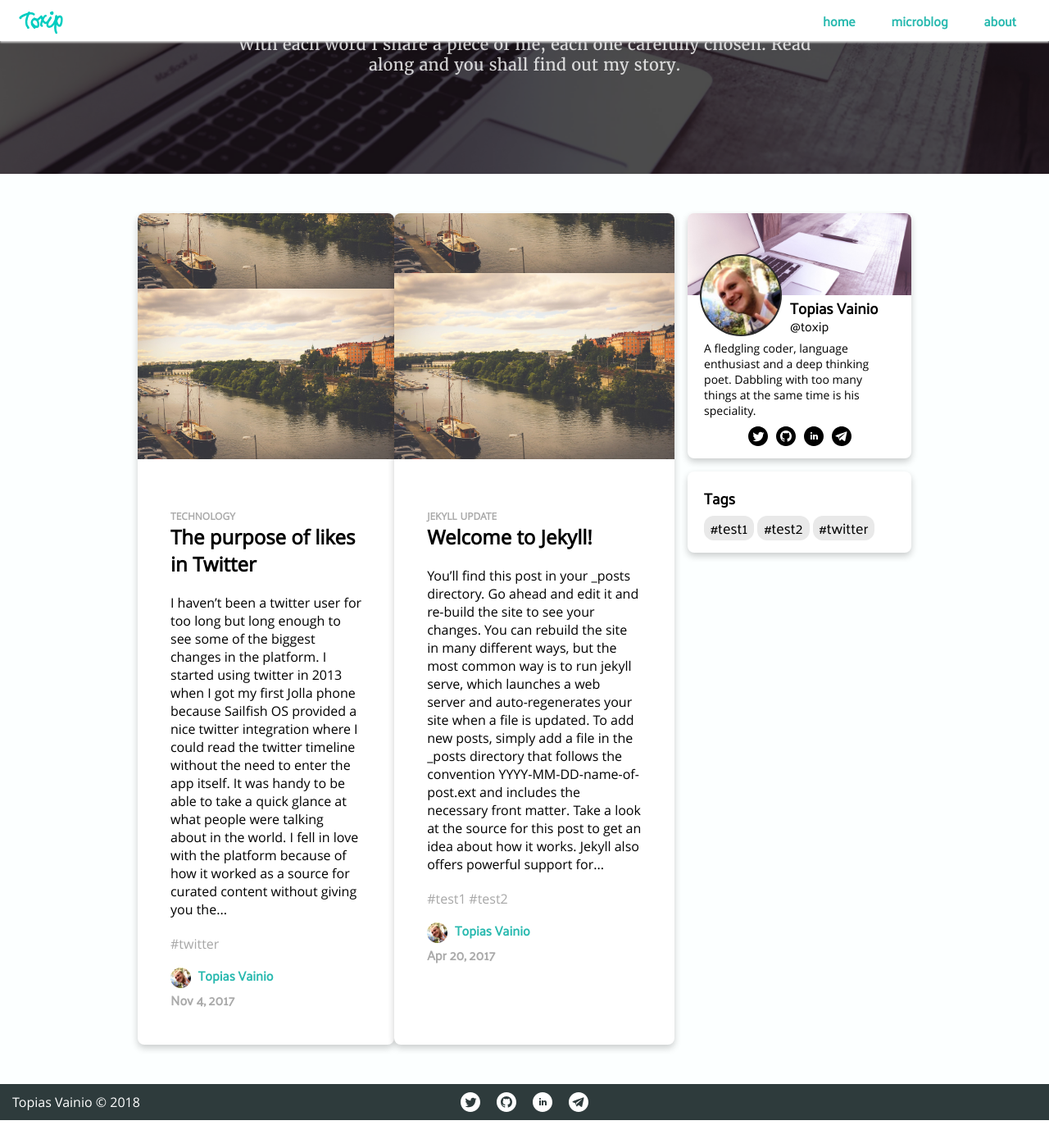
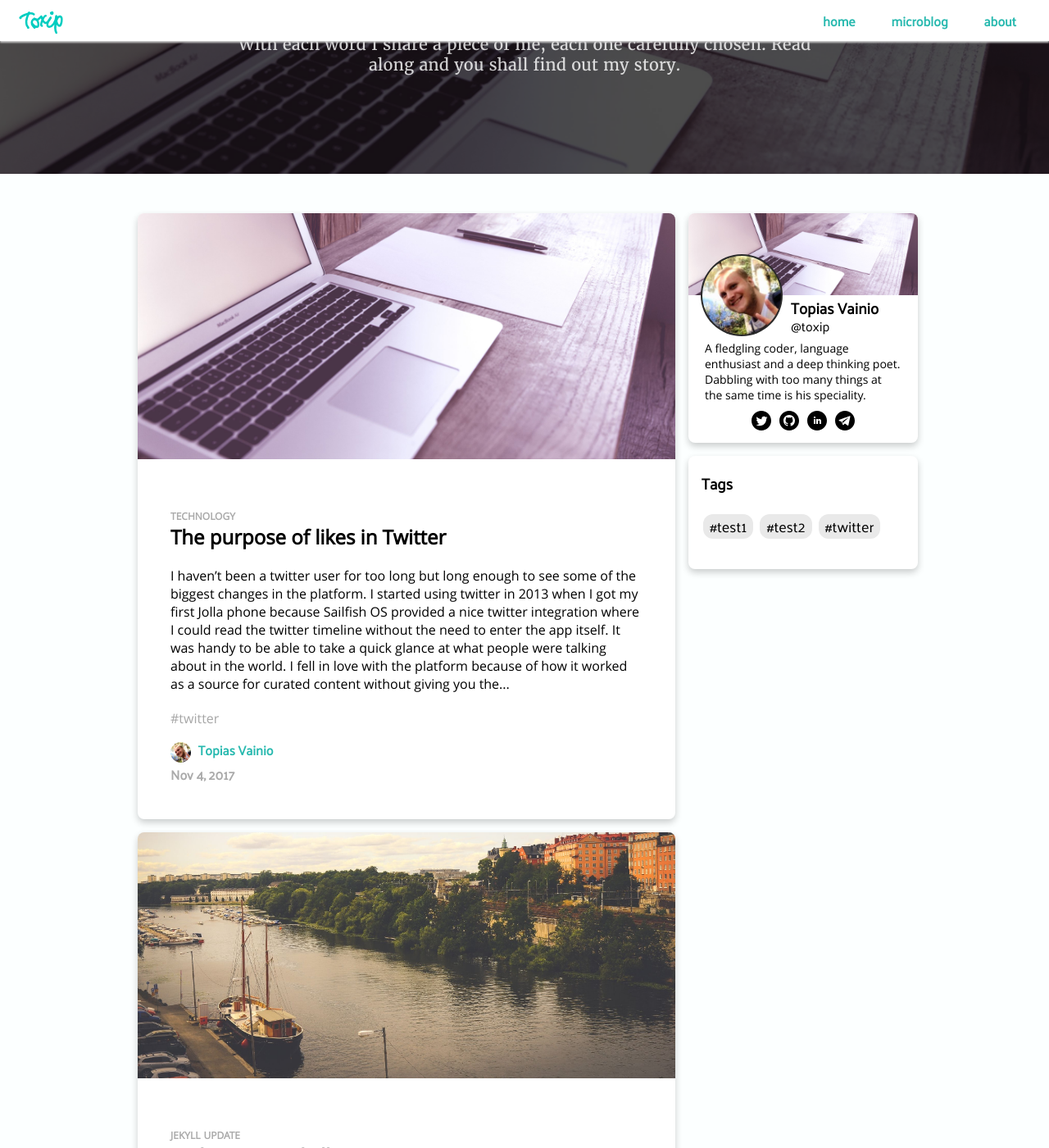
Before and after one commit to topiasv/toxip.net, a Jekyll site: the page built from index.html, in a window 1280 px wide and 1400 px high, scrolled down 238 px. Shown: the whole window at 82% size. Built offline with Jekyll 4.4.1, drawn with Linux system fonts in a browser that asks for light colours; nearby versions of some CDN libraries; the list of posts is cut into pages by our own code; before the commit the page ends 1604 px from its top, so only the background shows below that; some of the changed text lies outside the part shown.

Commit message:
Fix layout issues

```diff
--- a/_includes/tags.html
+++ b/_includes/tags.html
@@ -1,8 +1,10 @@
 <div class="tags-card card">
-   <h3 class="tags-title">Tags</h3>
-   {% for tag in site.tags %}
-      <a href="#" class="tag-container">
-         <span class="tag-text">#{{ tag | first }}</span>
+  <h3 class="tags-title">Tags</h3>
+  <div class="tags-list">
+    {% for tag in site.tags %}
+      <a href="#" class="tag-link">
+        <span class="tag-text">#{{ tag | first }}</span>
       </a>
-   {% endfor %}
+    {% endfor %}
+  </div>
 </div>
--- a/css/main.css
+++ b/css/main.css
@@ -90,6 +90,7 @@
   text-color: black;
   border-radius: 8px;
   background-color: white;
+  margin: 0.5rem;
 }
 
 /* Social */
@@ -216,13 +217,12 @@
 .posts-container {
   display: flex;
   width: 70%;
-  padding: 0.5rem;
+  flex-direction: column;
 }
 
 .side-bar {
   display: block;
   width: 280px;
-  padding: 0.5rem;
 }
 
 /* profile card */
@@ -324,18 +324,25 @@
 /* tags-card */
 
 .tags-card {
-  padding: 15px 20px;
+  width: 100%;
+  padding-bottom: 1rem;
 }
 
 .tags-title {
   margin: 0;
-  padding-bottom: 5px;
+  padding: 1rem;
 }
 
-.tag-container {
+.tags-list {
+  padding: 1rem;
+  padding-top: 0;
+}
+
+.tag-link {
   background-color: #e9e9e9;
   border-radius: 12px;
-  padding: -5px 0;
+  padding: -5px 10px;
+  margin: 5px 2px;
   display: inline-block;
 }
 
@@ -350,7 +357,6 @@
 .pagination {
   display: flex;
   justify-content: space-between;
-  padding-top: 1rem;
 }
 
 .pagination-control {
@@ -364,6 +370,7 @@
 
 .page-number-container {
   justify-content: center;
+  margin: 0.5rem;
 }
 
 .next-container {
@@ -673,7 +680,7 @@
   .side-bar {
     width: 100%;
     padding: 0;
-    padding-top: 1rem;
+    margin-top: 2rem;
   }
 }
 
--- a/index.html
+++ b/index.html
@@ -21,7 +21,7 @@
   <div class="posts-container">
     {% for post in site.posts %}
       <article class="post-card card">
-         <a class="card" href="{{ post.url | relative_url }}">
+        <a href="{{ post.url | relative_url }}">
           <div class="post-card-image" style="background-image: url('/img/{{ post.header-img }}')" alt="{{ post.title | escape }}"></div>
           <div class="post-card-content">
               <header class="post-card-header">
@@ -47,23 +47,15 @@
         </a>
       </article>
     {% endfor %}
-   </div>
-
-   <div class="side-bar">
-      {% include profile.html %}
-      {% include tags.html %}
-   </div>
-
     <!-- Pagination links -->
     <div class="pagination">
-      {% if paginator.total_pages != 1 %}
        <div class="pagination-control previous-container">
           {% if paginator.previous_page %}
              <a class="previous card link-effect" href="{{ paginator.previous_page_path }}">
                 Previous
              </a>
           {% else %}
-               <span class="previous card hidden">Previous</span>
+             <span class="previous card ">Previous</span>
           {% endif %}
        </div>
        <div class="pagination-control page-number-container">
@@ -75,9 +67,14 @@
           {% if paginator.next_page %}
              <a class="next card link-effect" href="{{ paginator.next_page_path }}">Next</a>
           {% else %}
-               <span class="next card hidden">Next</span>
-            {% endif %}
-         </div>
+             <span class="next card ">Next</span>
           {% endif %}
        </div>
     </div>
+  </div>
+
+  <div class="side-bar">
+    {% include profile.html %}
+    {% include tags.html %}
+  </div>
+</div>
```
Also changed, not shown: _posts/2017-11-04-the-purpose-of-likes-in-twitter.md (+1 -1 lines). Lines whose indentation alone changed are shown as unchanged.
